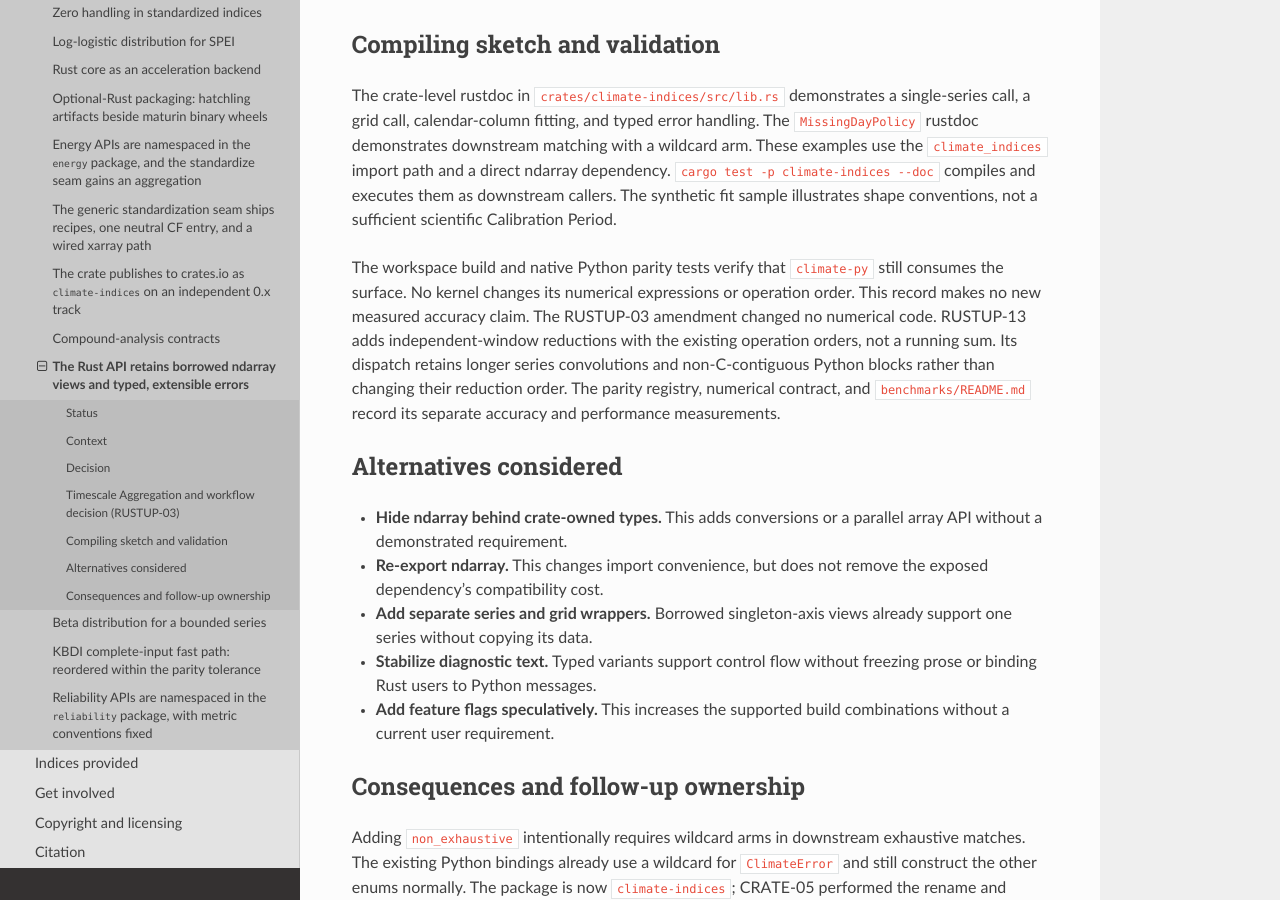
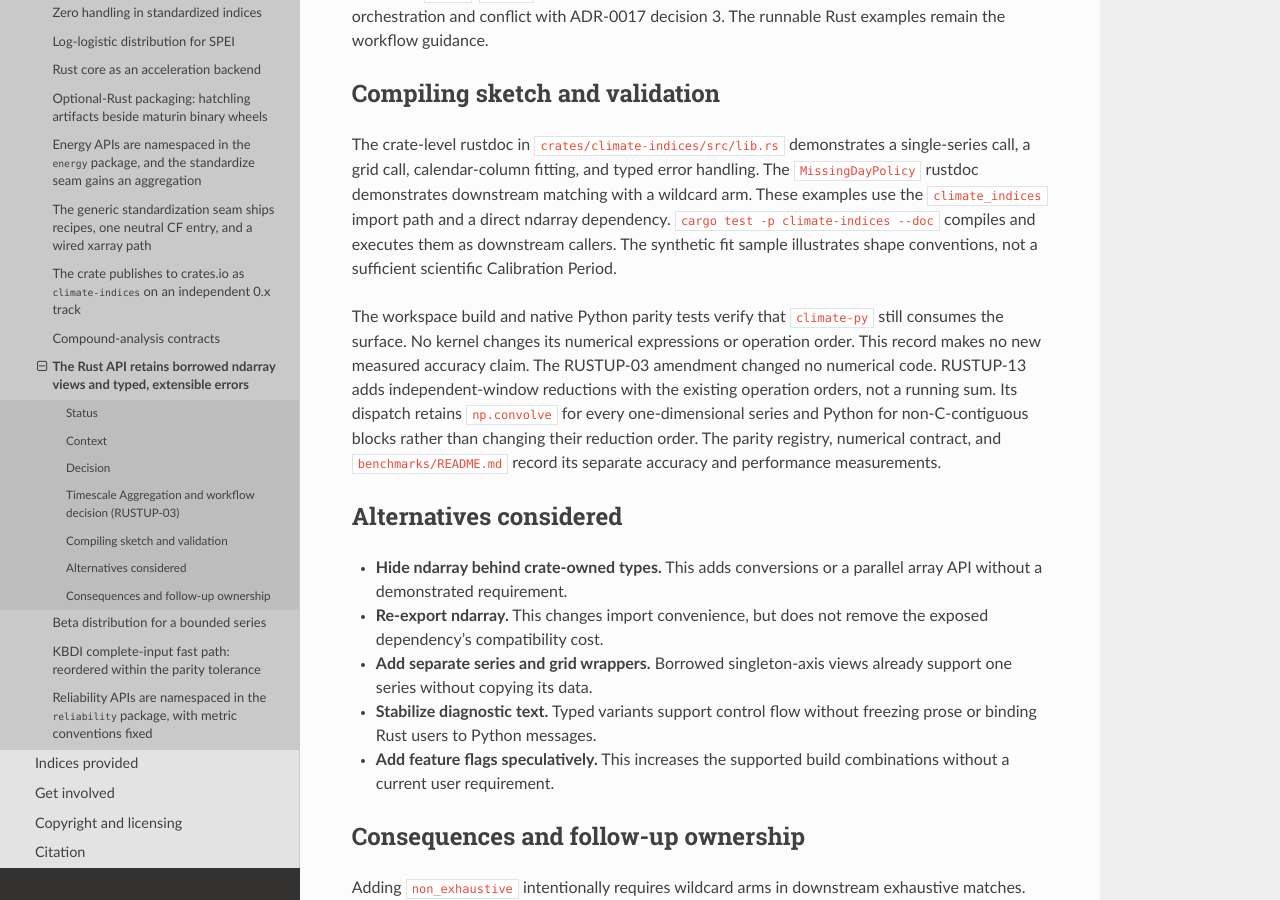
Before and after one commit to monocongo/climate_indices, a Sphinx documentation site: the page built from docs/adr/0023-rust-public-api.md, in a window 1280 px wide and 900 px high, scrolled down 3135 px. Built offline with Sphinx 7.4.7 and the Read the Docs theme 3.1.0, drawn with Linux system fonts in a browser that asks for light colours; some of the changed text lies outside the part shown.

Commit message:
docs(adr): address review finding — record the removed series dispatch in ADR-0023
Finding: 4439206445
Review-Anchor: https://github.com/monocongo/climate_indices/pull/1541#discussion_r4439206445

```diff
--- a/docs/adr/0023-rust-public-api.md
+++ b/docs/adr/0023-rust-public-api.md
@@ -18,6 +18,8 @@
 [RUSTUP-13 (#1485)](https://github.com/monocongo/climate_indices/issues/1485)
 implements `aggregation::trailing_sum` and `aggregation::trailing_mean`.
 Callers still select the Timescale and prepare calendars; complete workflows remain outside the crate.
+RUST-ROI-04 ([#1534](https://github.com/monocongo/climate_indices/issues/1534))
+removed the series dispatch: a one-dimensional series now keeps `np.convolve` at every Timescale.
 RUST-ROI-02 ([#1532](https://github.com/monocongo/climate_indices/issues/1532))
 amends decision 1: it adds `empirical::plotting_positions_in_place`, which writes
 the probabilities into a caller-provided `ArrayViewMut2` instead of returning an
@@ -154,7 +156,7 @@
 This record makes no new measured accuracy claim.
 The RUSTUP-03 amendment changed no numerical code.
 RUSTUP-13 adds independent-window reductions with the existing operation orders, not a running sum.
-Its dispatch retains longer series convolutions and non-C-contiguous Python blocks rather than changing their reduction order.
+Its dispatch retains `np.convolve` for every one-dimensional series and Python for non-C-contiguous blocks rather than changing their reduction order.
 The parity registry, numerical contract, and `benchmarks/README.md` record its separate accuracy and performance measurements.
 
 ## Alternatives considered
```
